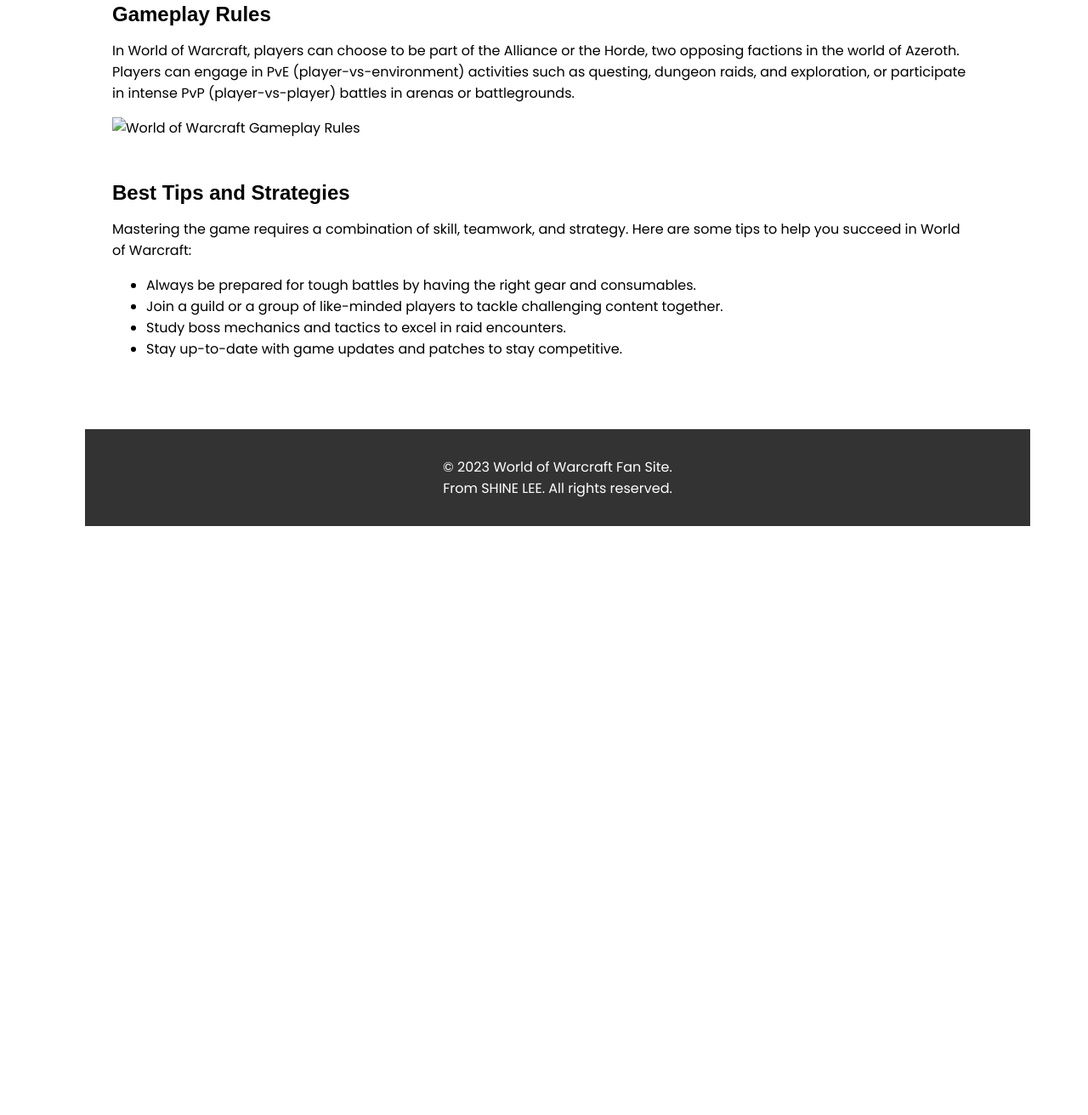
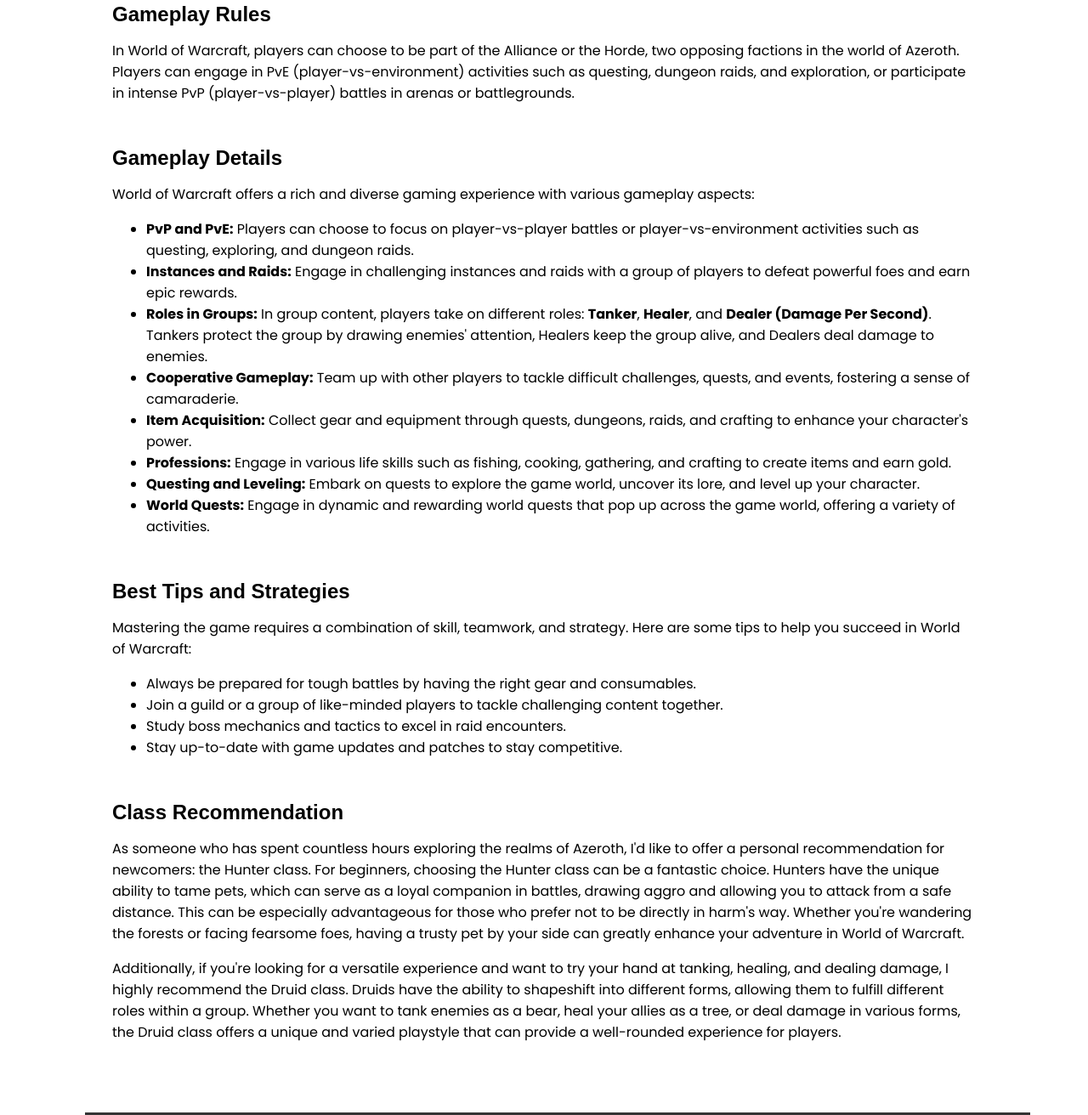
Before and after one commit to DevShineLee/WEB222-Final, a plain HTML site: page src/info.html in a window 1280 px wide. Shown: the part 3308-4620 px from the top of the page at 85% size. Before the commit the page ends 3927 px from the top, so only its background shows below. Drawn offline with Linux system fonts and the light colour scheme.

Commit message:
add more contents

```diff
--- a/src/info.html
+++ b/src/info.html
@@ -146,8 +146,26 @@
         Players can engage in PvE (player-vs-environment) activities such as questing, dungeon raids, and exploration, or participate in
         intense PvP (player-vs-player) battles in arenas or battlegrounds.
       </p>
-      <img src="placeholder_image_gameplay.jpg" alt="World of Warcraft Gameplay Rules">
+      <!-- <img src="placeholder_image_gameplay.jpg" alt="World of Warcraft Gameplay Rules"> -->
     </section>
+
+    <section id="gameplay-details">
+      <h2>Gameplay Details</h2>
+      <p>
+        World of Warcraft offers a rich and diverse gaming experience with various gameplay aspects:
+      </p>
+      <ul>
+        <li><strong>PvP and PvE:</strong> Players can choose to focus on player-vs-player battles or player-vs-environment activities such as questing, exploring, and dungeon raids.</li>
+        <li><strong>Instances and Raids:</strong> Engage in challenging instances and raids with a group of players to defeat powerful foes and earn epic rewards.</li>
+        <li><strong>Roles in Groups:</strong> In group content, players take on different roles: <strong>Tanker</strong>, <strong>Healer</strong>, and <strong>Dealer (Damage Per Second)</strong>. Tankers protect the group by drawing enemies' attention, Healers keep the group alive, and Dealers deal damage to enemies.</li>
+        <li><strong>Cooperative Gameplay:</strong> Team up with other players to tackle difficult challenges, quests, and events, fostering a sense of camaraderie.</li>
+        <li><strong>Item Acquisition:</strong> Collect gear and equipment through quests, dungeons, raids, and crafting to enhance your character's power.</li>
+        <li><strong>Professions:</strong> Engage in various life skills such as fishing, cooking, gathering, and crafting to create items and earn gold.</li>
+        <li><strong>Questing and Leveling:</strong> Embark on quests to explore the game world, uncover its lore, and level up your character.</li>
+        <li><strong>World Quests:</strong> Engage in dynamic and rewarding world quests that pop up across the game world, offering a variety of activities.</li>
+      </ul>
+    </section>
+
 
     <section id="best-tips-strategies">
       <h2>Best Tips and Strategies</h2>
@@ -161,6 +179,19 @@
         <li>Stay up-to-date with game updates and patches to stay competitive.</li>
       </ul>
     </section>
+
+    <section id="class-recommendation">
+      <h2>Class Recommendation</h2>
+      <p>
+        As someone who has spent countless hours exploring the realms of Azeroth, I'd like to offer a personal recommendation for newcomers: the Hunter class. For beginners, choosing the Hunter class can be a fantastic choice. Hunters have the unique ability to tame pets, which can serve as a loyal companion in battles, drawing aggro and allowing you to attack from a safe distance. This can be especially advantageous for those who prefer not to be directly in harm's way. Whether you're wandering the forests or facing fearsome foes, having a trusty pet by your side can greatly enhance your adventure in World of Warcraft.
+      </p>
+      <p>
+        Additionally, if you're looking for a versatile experience and want to try your hand at tanking, healing, and dealing damage, I highly recommend the Druid class. Druids have the ability to shapeshift into different forms, allowing them to fulfill different roles within a group. Whether you want to tank enemies as a bear, heal your allies as a tree, or deal damage in various forms, the Druid class offers a unique and varied playstyle that can provide a well-rounded experience for players.
+      </p>
+    </section>
+
+
+
   </main>
 
   <footer>
```
